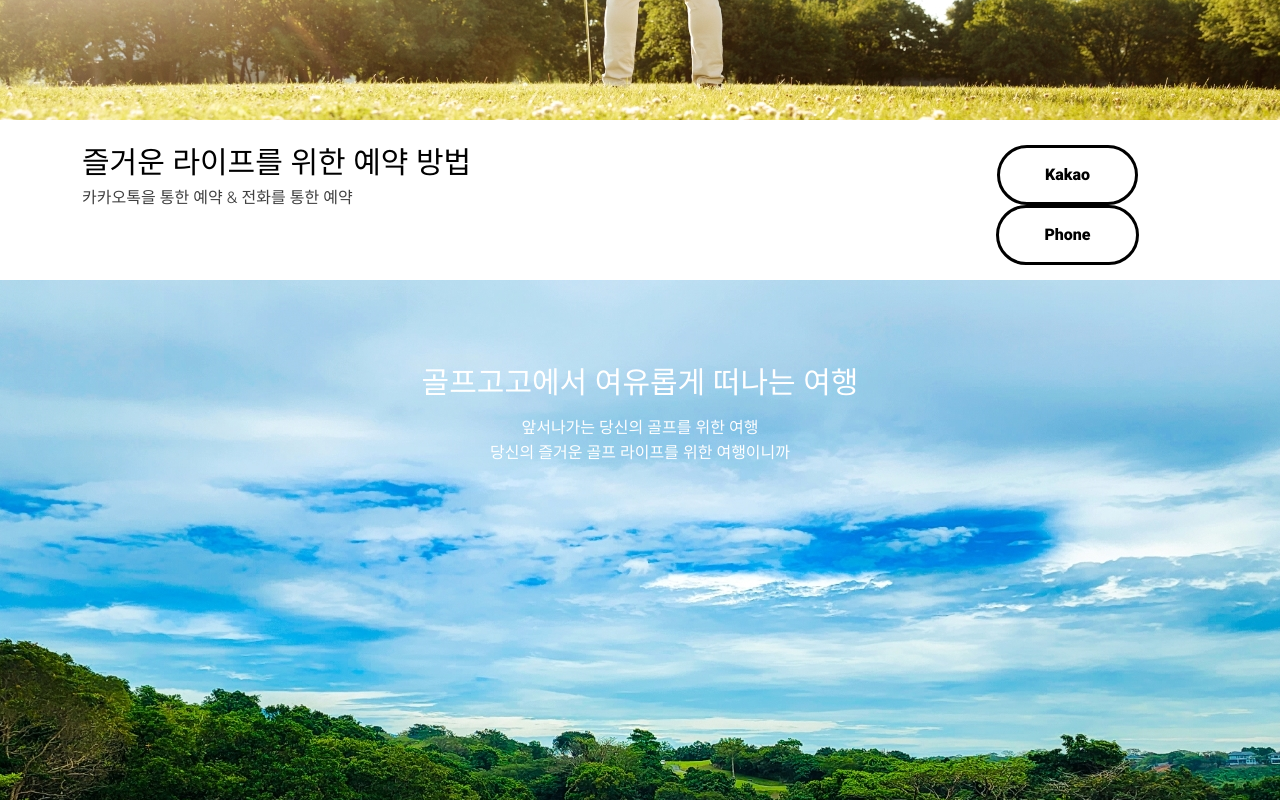
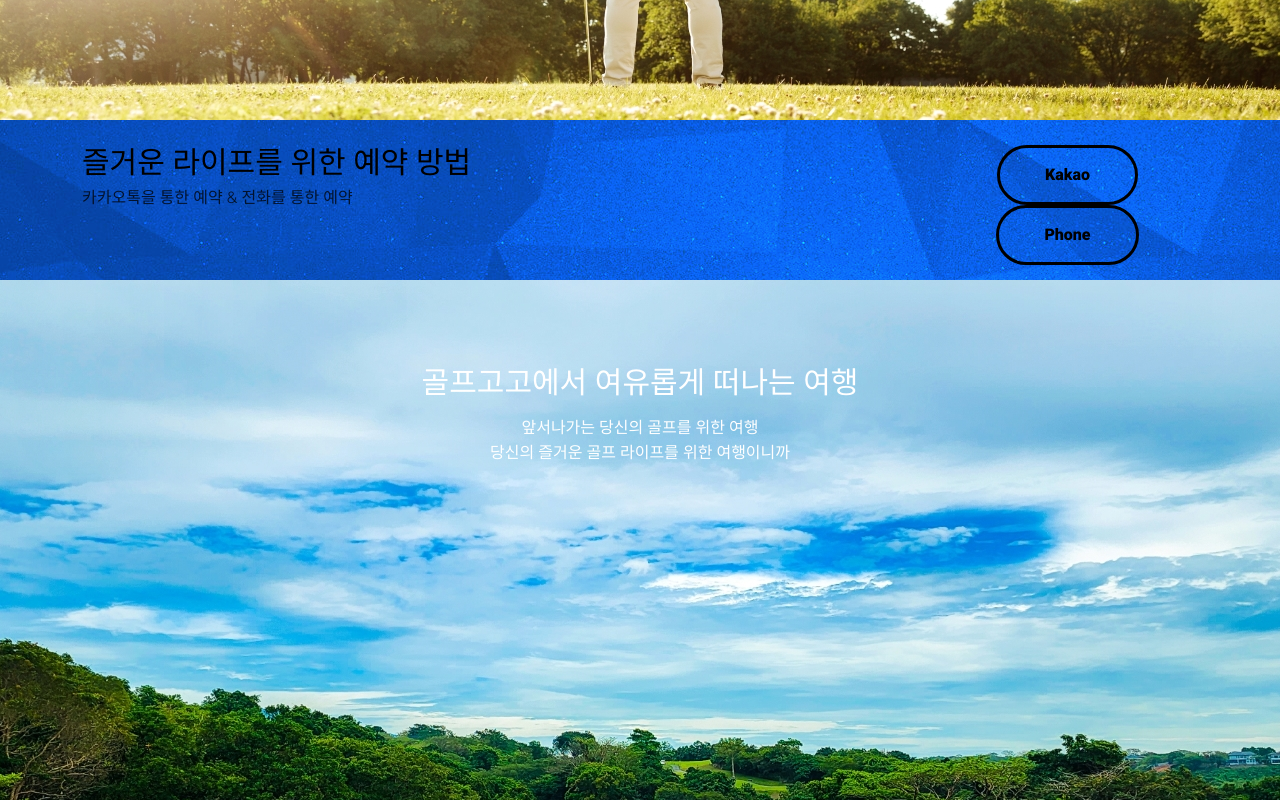
Before and after one commit to scalar-yh/project-cafe, a plain HTML site: page index.html in a window 1280 px wide. Shown: the part 1240-2040 px from the top of the page. Drawn offline with Linux system fonts and the light colour scheme; the site is published under a folder, as on GitHub Pages, so addresses that start at the root find nothing.

Commit message:
last-ver2

```diff
--- a/assets/css/style.css
+++ b/assets/css/style.css
@@ -643,7 +643,7 @@ a:hover {
   Call-to-action Styling
   ================================================== */
 .cta {
-  background-image: url(/assets/img/text-bg.jpg);
+  background-image: url(../img/text-bg.jpg);
   padding: 20px 0;
 }
 .cta h2 {
```
